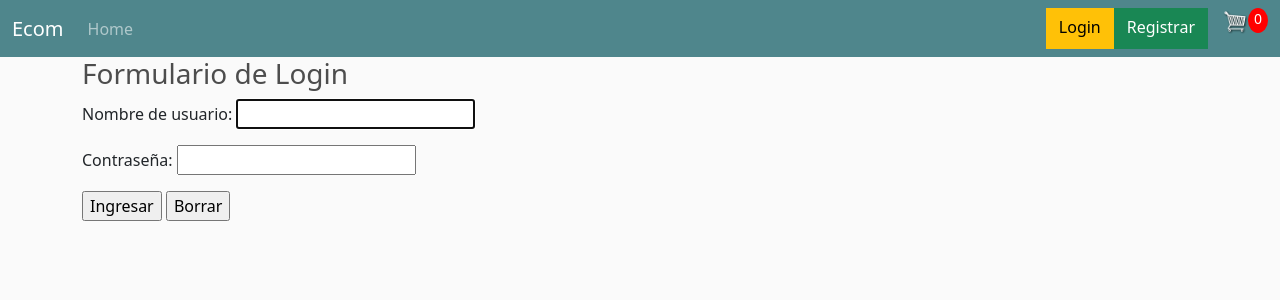
After one commit to 2567910aleja/tienda_online, a Django app: page /ingresar/ in a window 1280 px wide. The commit adds this page. Shown: the top 300 px of the page. Run offline with Django 4.2, Linux system fonts and the light colour scheme.

Commit message:
funcion registrar,salir e ingresar usuario

```diff
--- a/store/templates/store/cart.html
+++ b/store/templates/store/cart.html
@@ -1,6 +1,6 @@
 {% extends 'store/main.html' %}
 {% load static %}
-{%block content%}
+{% block content %}
 <h3>cart</h3>
 
-{%endblock content%}
+{% endblock content %}
--- /dev/null
+++ b/store/templates/store/login.html
@@ -0,0 +1,16 @@
+{% extends 'store/main.html'%}
+{% load static %}
+{% block content %}
+
+    <h3>Formulario de Login</h3>
+    <form action="." method="post">
+
+        {% csrf_token %}
+
+        {{ formulario.as_p }}
+
+        <input type="submit" value="Ingresar">
+        <input type="reset" value="Borrar">
+    </form>
+
+{% endblock content %}
--- a/store/templates/store/main.html
+++ b/store/templates/store/main.html
@@ -37,7 +37,14 @@
             </li>
           </ul>
           <div class="d-flex my-2 my-lg-0">
-            <a href="#" class="btn btn-warning">Login</a>
+            {% if user.is_authenticated %}
+            <a href="{% url 'salir' %}" class="btn btn-danger">Cerrar sesión</a>
+            {% else %}
+            <a href="{% url 'ingresar' %}" class="btn btn-warning mr-2">Login</a>
+            <a href="{% url 'registrar' %}" class="btn btn-success">Registrar</a>
+            {% endif %}
+
+
 
             <a href="{% url 'cart' %}">
               <img
--- a/store/templates/store/registrar.html
+++ b/store/templates/store/registrar.html
@@ -1,7 +1,7 @@
 {% extends 'store/main.html'%}
 {% load static %}
 {% block content %}
-<div class="row">
+
     <h3>Formulario de Registro</h3>
     <form action="/registrar/" method="post">
         {% if messages %}
@@ -17,5 +17,4 @@
         <input type="reset" value="Borrar">
     </form>
 
-</div>
 {% endblock content %}
--- a/store/urls.py
+++ b/store/urls.py
@@ -6,4 +6,6 @@ urlpatterns= [
     path("cart/",views.cart, name="cart"),
     path("checkout/",views.checkout, name="checkout"),
     path("registrar/",views.registrar, name="registrar"),
+    path("ingresar/",views.ingresar, name="ingresar"),
+    path("salir/",views.salir, name="salir"),
 ]
--- a/store/views.py
+++ b/store/views.py
@@ -1,12 +1,38 @@
-from django.shortcuts import render
+from django.shortcuts import render, redirect
 from store.models import *
-from django.contrib.auth.forms import UserCreationForm
 from django.contrib import messages
 from .form import UserRegisterForm
+from django.contrib.auth import login, logout, authenticate
+from django.contrib.auth.forms import AuthenticationForm
+
+def salir(request):
+    logout(request)
+    messages.success(request, "Sesion Cerrada")
+    return redirect("ingresar")
+
+def ingresar(request):
+    if request.method=="POST":
+        form=AuthenticationForm(request, request.POST)
+        if form.is_valid():
+            nombreUsuario=form.cleaned_data.get("username")
+            contraseña=form.cleaned_data.get("password")
+            usuario=authenticate(username=nombreUsuario, password=contraseña)
+            if usuario is not None:
+                login(request, usuario)
+                messages.success(request,"Bienvenido nuevamente %s" %nombreUsuario)
+                return redirect("store")
+            else:
+                messages.error(request, "El usuario o contraseña son incorrectos")
+        else:
+            messages.error(request, "El usuario o contraseña son incorrectos")
+    else:
+        form=AuthenticationForm()
+        context={"formulario":form}
+        return render(request, "store/login.html",context)
 
 def registrar(request):
     if request.method=="POST":
-        form=UserCreationForm(request.POST)
+        form=UserRegisterForm(request.POST)
         if form.is_valid():
             form.save()
             username=form.cleaned_data["username"]
```
